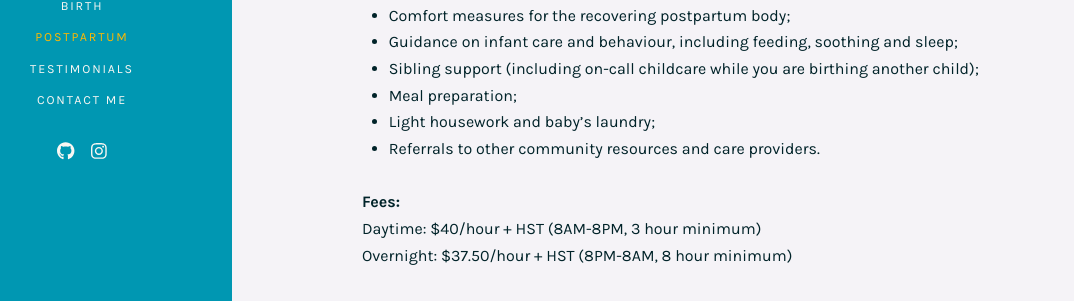
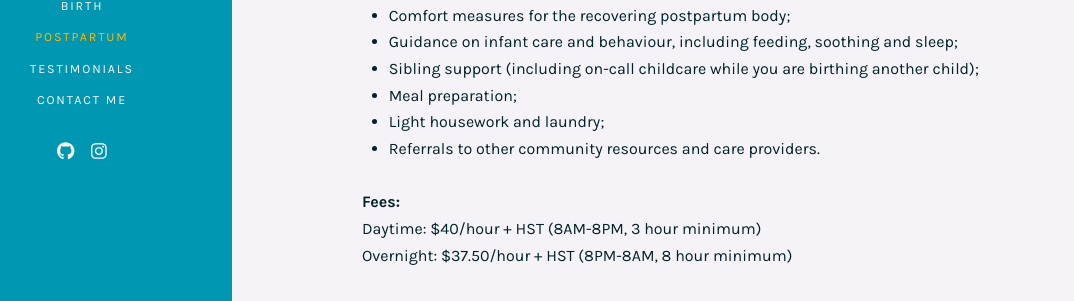
Before and after one commit to mch3rry/mypage, a Jekyll site: the page built from postpartum.md, in a window 1280 px wide and 1395 px high. Shown: the part 251-552 px from the top of the window, without its empty margins (68-1142 px from the left). Built offline with Jekyll 4.4.1, drawn with Linux system fonts in a browser that asks for light colours.

Commit message:
Update postpartum.md

```diff
--- a/postpartum.md
+++ b/postpartum.md
@@ -11,7 +11,7 @@ title: "Postpartum Support"
 <li>Guidance on infant care and behaviour, including feeding, soothing and sleep;</li>
 <li>Sibling support (including on-call childcare while you are birthing another child);</li>
 <li>Meal preparation;</li>
-<li>Light housework and baby’s laundry;</li>
+<li>Light housework and laundry;</li>
 <li>Referrals to other community resources and care providers.</li></ul>
 
 <p><b>Fees:</b>
```
